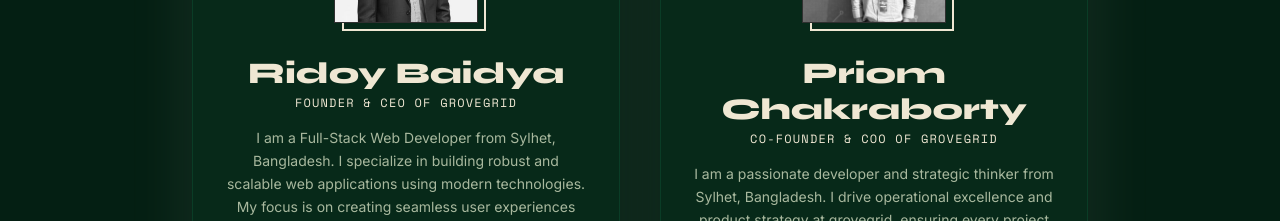
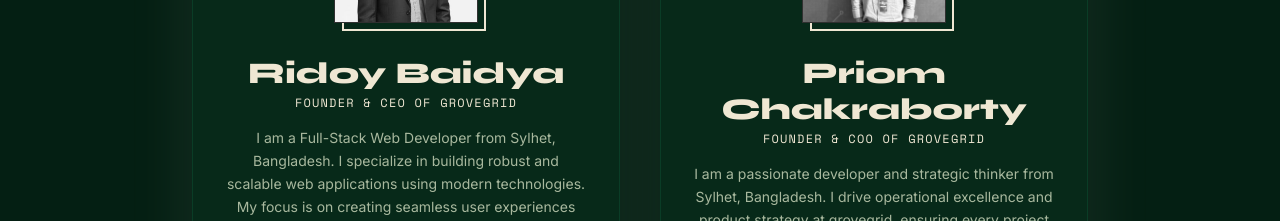
Before and after one commit to rid-coder-70/grovegrid-landing, a Next.js app: page / in a window 1280 px wide. Shown: the part 5060-5281 px from the top of the page. Built offline with nearby package versions, Linux system fonts and the light colour scheme.

Commit message:
chore: update Priom Chakraborty's role from Co-Founder to Founder in Chatbot and Team components

```diff
--- a/src/components/Chatbot.tsx
+++ b/src/components/Chatbot.tsx
@@ -34,8 +34,8 @@
     actions: [{ label: "â†’ See Our Process", value: "navigate:how" }],
   },
   team: {
-    keywords: ["team", "founder", "who runs", "leadership", "ridoy", "priom", "ceo", "coo", "co-founder", "members"],
-    response: `**The minds behind grovegrid:**\n\nðŸ‘¤ **Ridoy Baidya** â€” *Founder & CEO*\nFull-Stack Web Developer from Sylhet. 3rd Year CSE @ SUST. Specializes in building robust and scalable web applications.\n\nðŸ‘¤ **Priom Chakraborty** â€” *Co-Founder & COO*\nPassionate developer and strategic thinker. Drives operational excellence and product strategy at grovegrid.`,
+    keywords: ["team", "founder", "who runs", "leadership", "ridoy", "priom", "ceo", "coo", "members"],
+    response: `**The minds behind grovegrid:**\n\nðŸ‘¤ **Ridoy Baidya** â€” *Founder & CEO*\nFull-Stack Web Developer from Sylhet. 3rd Year CSE @ SUST. Specializes in building robust and scalable web applications.\n\nðŸ‘¤ **Priom Chakraborty** â€” *Founder & COO*\nPassionate developer and strategic thinker. Drives operational excellence and product strategy at grovegrid.`,
     actions: [{ label: "â†’ Meet the Team", value: "navigate:team" }],
   },
   contact: {
--- a/src/components/Team.tsx
+++ b/src/components/Team.tsx
@@ -25,7 +25,7 @@
   },
   {
     name: "Priom Chakraborty",
-    role: "Co-Founder & COO of grovegrid",
+    role: "Founder & COO of grovegrid",
     cornerLabel: "FOUNDER",
     image: "/profile_priom.jpeg",
     bio: "I am a passionate developer and strategic thinker from Sylhet, Bangladesh. I drive operational excellence and product strategy at grovegrid, ensuring every project we deliver exceeds expectations with precision and innovation.",
```
